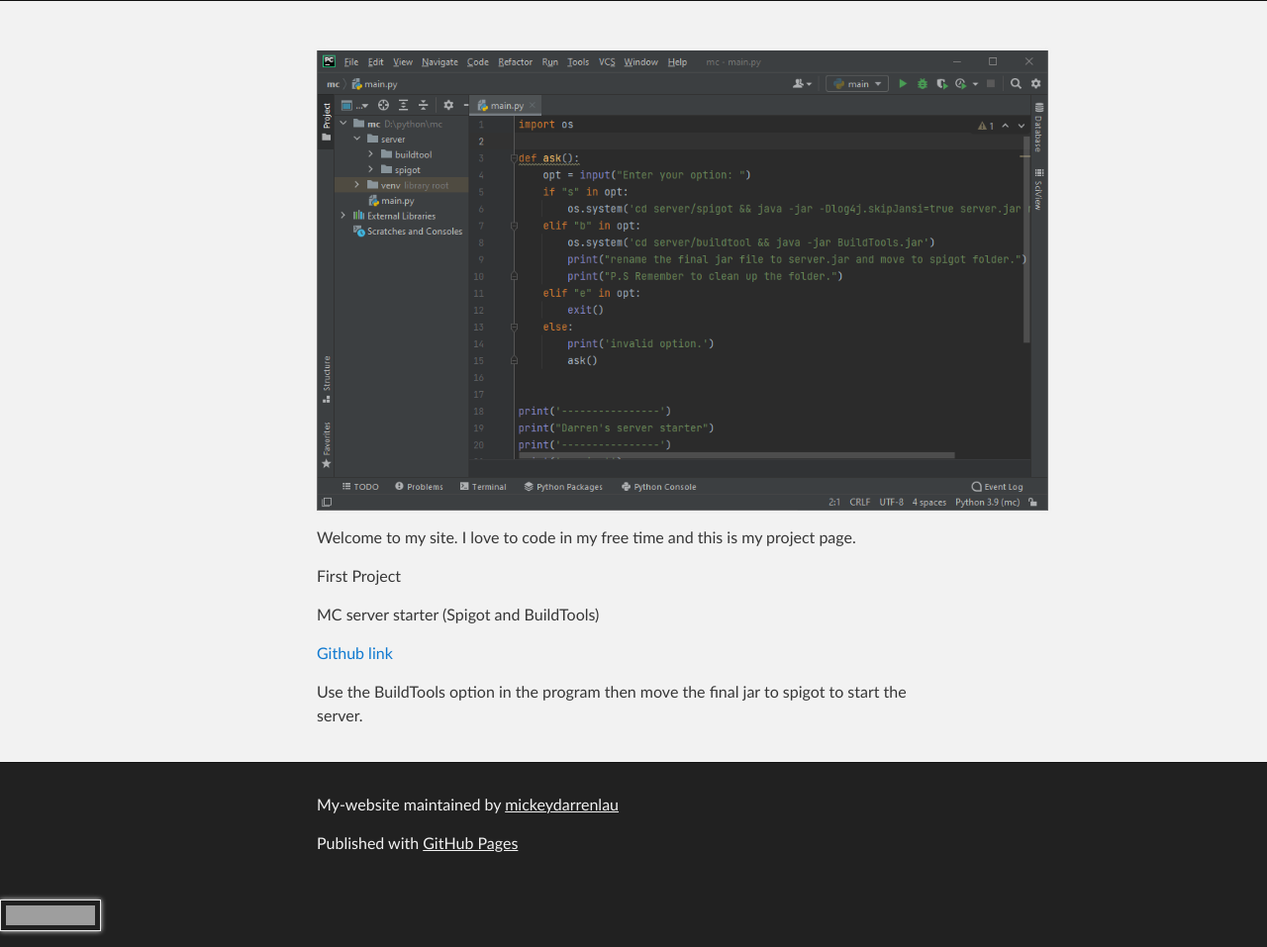
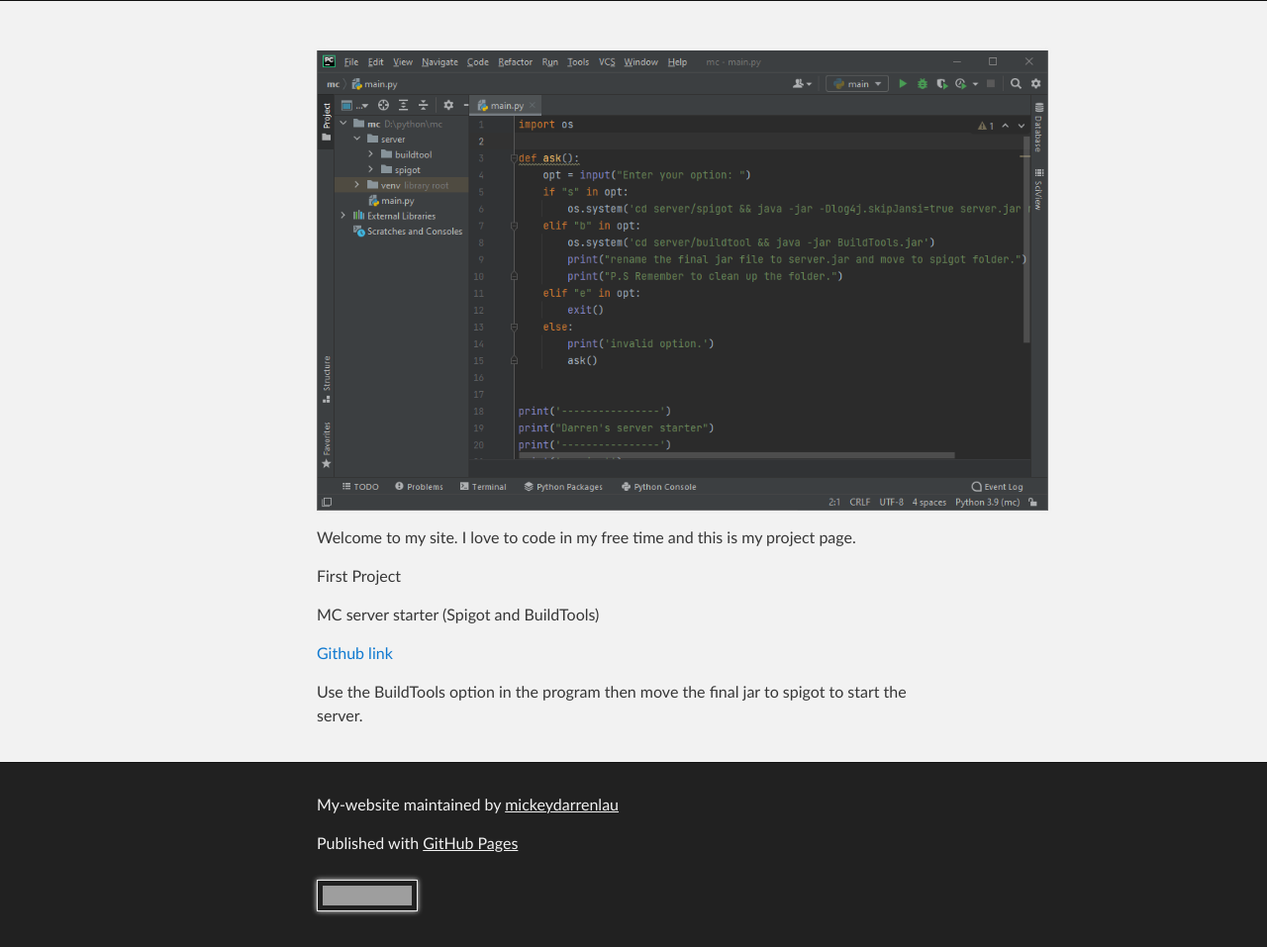
Before and after one commit to mickeydarrenlau/My-website, a Jekyll site: the page built from index.md, in a window 1280 px wide. Shown: the whole page at 99% size. Built offline with Jekyll 4.4.1, drawn with Linux system fonts in a browser that asks for light colours; a script that is not in the unit is left out; grey boxes are pictures that could not be loaded.

Commit message:
Update default.html

```diff
--- a/_layouts/default.html
+++ b/_layouts/default.html
@@ -26,6 +26,7 @@
         <p class="copyright">{{ site.title | default: site.github.repository_name }} maintained by <a href="{{ site.github.owner_url }}">{{ site.github.owner_name }}</a></p>
         {% endif %}
         <p>Published with <a href="https://pages.github.com">GitHub Pages</a></p>
+        <a href="//www.dmca.com/Protection/Status.aspx?ID=6939949e-0d8a-42ee-9fe8-1d6beb7ecf9a" title="DMCA.com Protection Status" class="dmca-badge"> <img src ="https://images.dmca.com/Badges/dmca_protected_sml_120m.png?ID=6939949e-0d8a-42ee-9fe8-1d6beb7ecf9a"  alt="DMCA.com Protection Status" /></a>  <script src="https://images.dmca.com/Badges/DMCABadgeHelper.min.js"> </script>
       </footer>
     </div>
 
@@ -47,6 +48,5 @@
       gtag('js', new Date());
       gtag('config', 'G-3NN6G44S0H');
     </script>
-    <a href="//www.dmca.com/Protection/Status.aspx?ID=6939949e-0d8a-42ee-9fe8-1d6beb7ecf9a" title="DMCA.com Protection Status" class="dmca-badge"> <img src ="https://images.dmca.com/Badges/dmca_protected_sml_120m.png?ID=6939949e-0d8a-42ee-9fe8-1d6beb7ecf9a"  alt="DMCA.com Protection Status" /></a>  <script src="https://images.dmca.com/Badges/DMCABadgeHelper.min.js"> </script>
   </body>
 </html>
```
